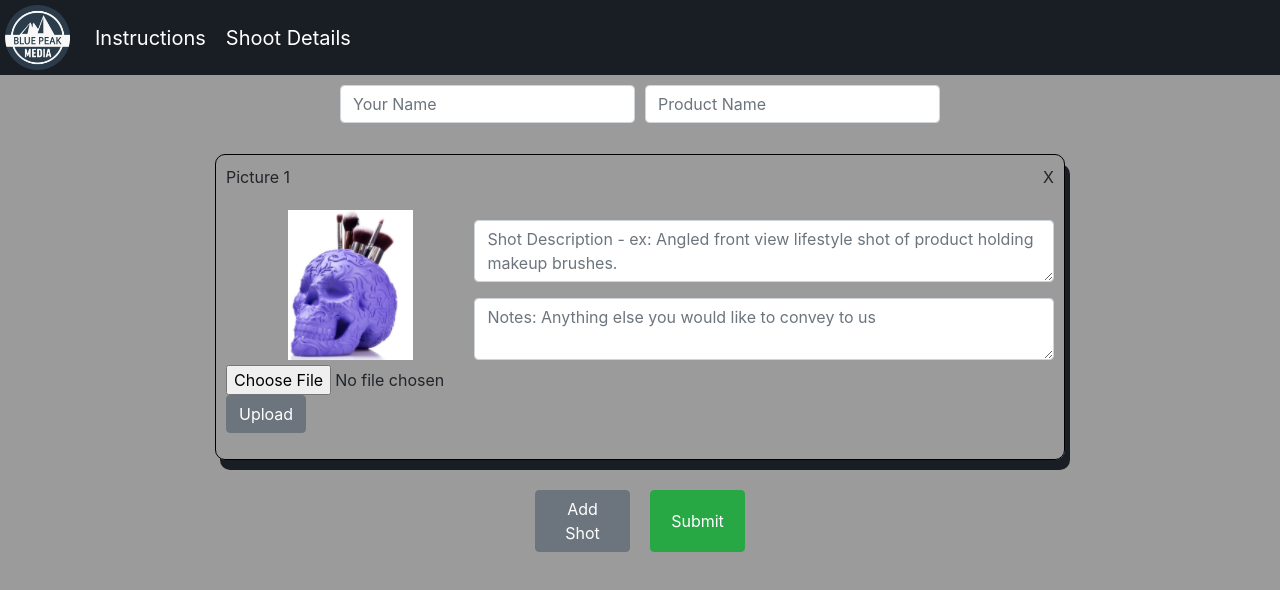
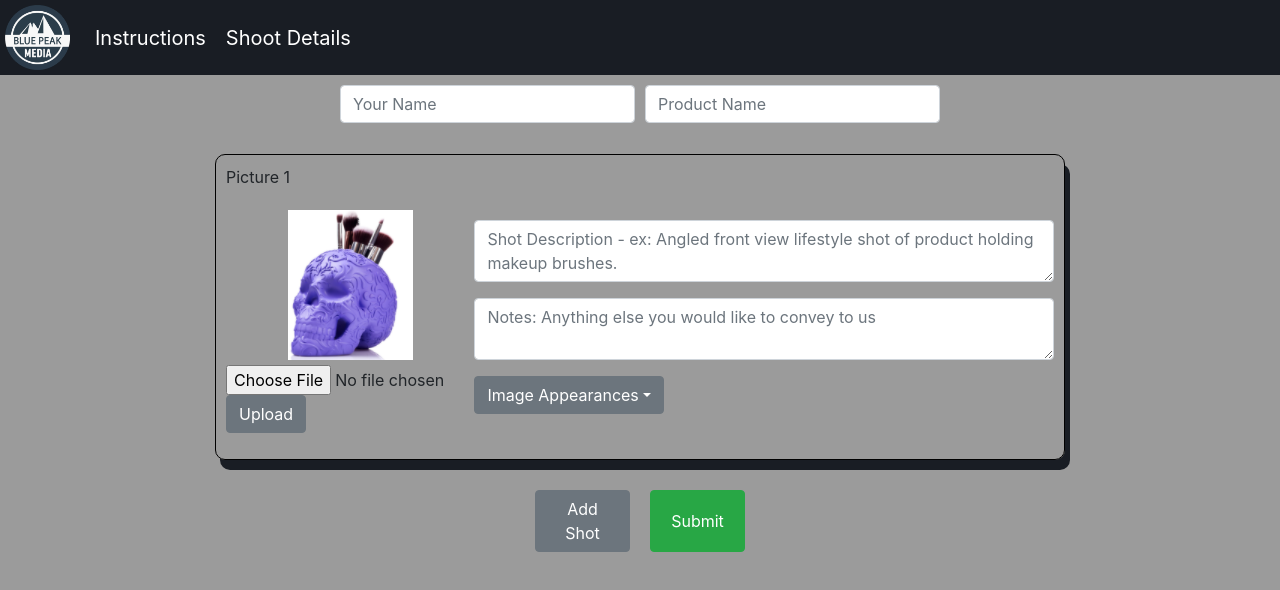
Before and after one commit to stackpearson/bluepeakmedia-client-intake, a React (Create React App) app: page /shoot-details in a window 1280 px wide. Shown: the top 590 px of the page. Built offline with nearby package versions, Linux system fonts and the light colour scheme.

Commit message:
updated delete function so it is only available to cards with an index greater than zero

```diff
--- a/src/ShotForm.js
+++ b/src/ShotForm.js
@@ -1,5 +1,5 @@
-import React, {useState, useEffect} from 'react';
-import { Col, Row, Button, Form, FormGroup, Input } from 'reactstrap';
+import React, {useState,} from 'react';
+import { Col, Row, Button, Form, FormGroup, Input,Dropdown, DropdownToggle, DropdownMenu, DropdownItem } from 'reactstrap';
 import {connect} from 'react-redux';
 import Front from './img/front.png';
 import {removeShot} from './actions/shotActions';
@@ -7,9 +7,9 @@ import {updateId} from './actions/shotActions';
 
 const ShotForm = (props) => {
 
-    useEffect(() => {
+    const [dropdownOpen, setDropdownOpen] = useState(false);
 
-    })
+    const toggle = () => setDropdownOpen(prevState => !prevState);
 
     const [shotImage, setShotImage] = useState({
         img_preview: Front,
@@ -56,8 +56,18 @@ const ShotForm = (props) => {
                     <p>Picture {props.pictureId}</p>
                 </div>
                 <div>
-                {/* ; updateImgId(); */}
-                    <span onClick={() => {props.removeShot(props.pictureId); updateImgId();}}>X</span>
+                    { props.pictureId > 1 ? (
+                        <span onClick={() => {props.removeShot(props.pictureId); updateImgId();}}>X</span>
+                    ) :
+
+                    (
+                        <></>
+                    )
+
+
+
+                    }
+
                 </div>
             </div>
 
@@ -83,16 +93,22 @@ const ShotForm = (props) => {
                             <Input onChange={handleChanges} type="textarea" name="shot_notes" placeholder='Notes: Anything else you would like to convey to us' />
                         </Row>
                     </FormGroup>
+                    <FormGroup>
+                        <Row>
+                        <Dropdown isOpen={dropdownOpen} toggle={toggle}>
+                            <DropdownToggle caret>
+                                Image Appearances
+                            </DropdownToggle>
+                            <DropdownMenu>
+                                <DropdownItem>Match Example</DropdownItem>
+                                <DropdownItem>Similar to Example</DropdownItem>
+                                <DropdownItem>Photogs Choice:</DropdownItem>
+                            </DropdownMenu>
+                        </Dropdown>
+                        </Row>
+                    </FormGroup>
                 </div>
             </div>
-            {/* <div className='shot_detail-formButton'>
-                <FormGroup check row>
-                    <Col sm={{ size: 10,  }}>
-                        <Button color='success'>Add Shot</Button>
-                    </Col>
-                </FormGroup>
-            </div> */}
-
         </Form>
     </div>
   );
```
